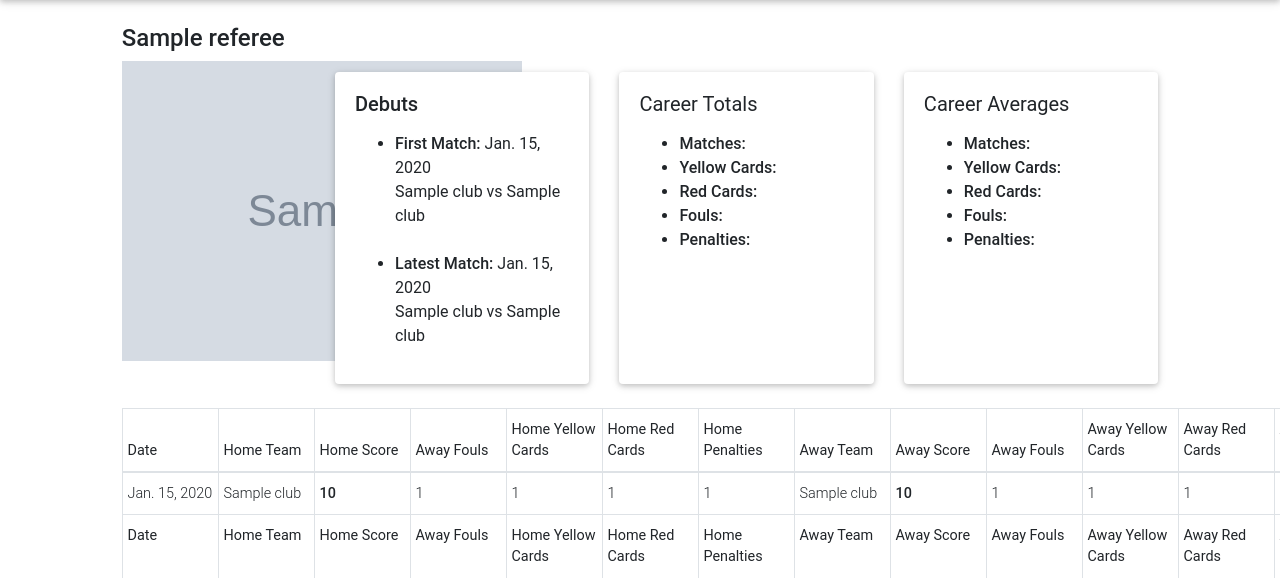
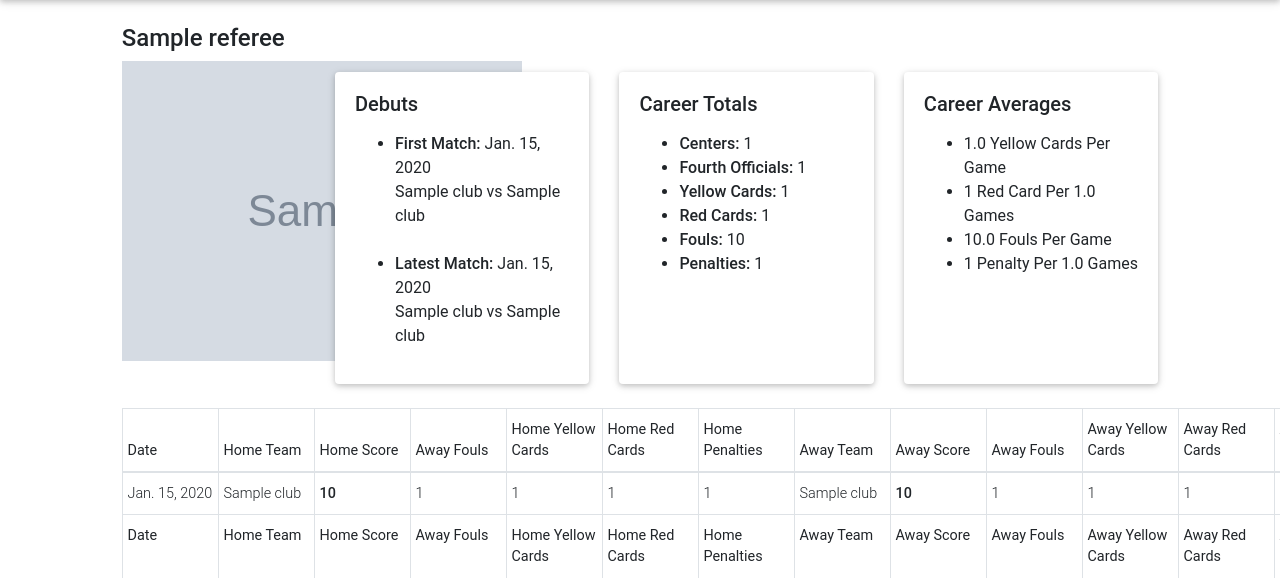
Before and after one commit to patricksudol/Soccer_Referee_DB, a Django app: page /referees/1/ in a window 1280 px wide; the page is wider, and only the part inside the window is pictured. Shown: the part 58-636 px from the top of that part. Run offline with Django 3.2, Linux system fonts and the light colour scheme; tables that the repository leaves empty hold one stand-in row (values such as "Sample post"); grey boxes marked "Sample" are stand-in pictures; some libraries are stand-ins or nearby versions.

Commit message:
Update referee panes

```diff
--- a/referee/templates/referee.html
+++ b/referee/templates/referee.html
@@ -33,28 +33,42 @@
         </div>
         <div class="card">
           <div class="card-body">
-            <h5 class="card-title">Career Totals</h5>
+            <h5 class="card-title"><strong>Career Totals</strong></h5>
             <p class="card-text">
               <ul>
-                <li><strong>Matches: </strong></li>
-                <li><strong>Yellow Cards: </strong></li>
-                <li><strong>Red Cards: </strong></li>
-                <li><strong>Fouls: </strong></li>
-                <li><strong>Penalties: </strong></li>
+                {% if career_totals.centers %}
+                <li><strong>Centers: </strong>{{ career_totals.centers }}</li>
+                <li><strong>Fourth Officials: </strong>{{ career_totals.fourths }}</li>
+                <li><strong>Yellow Cards: </strong>{{ career_totals.yellow_cards }}</li>
+                <li><strong>Red Cards: </strong>{{ career_totals.red_cards }}</li>
+                <li><strong>Fouls: </strong>{{ career_totals.fouls }}</li>
+                <li><strong>Penalties: </strong>{{ career_totals.penalties }}</li>
+                {% else %}
+                <li><strong>Total Assignments: </strong>{{ career_totals.total_assignments }}</li>
+                <br>
+                <li><strong>AR 1 Assignments: </strong>{{ career_totals.ar1 }}</li>
+                <br>
+                <li><strong>AR 2 Assignments: </strong>{{ career_totals.ar2 }}</li>
+                {% endif %}
               </ul>
             </p>
           </div>
         </div>
         <div class="card">
           <div class="card-body">
-            <h5 class="card-title">Career Averages</h5>
+            {% if career_totals.centers%}
+            <h5 class="card-title"><strong>Career Averages</strong></h5>
+            {% else %}
+            <h5 class="card-title">Most Frequently Worked With Referees</h5>
+            {% endif %}
             <p class="card-text">
               <ul>
-                <li><strong>Matches: </strong></li>
-                <li><strong>Yellow Cards: </strong></li>
-                <li><strong>Red Cards: </strong></li>
-                <li><strong>Fouls: </strong></li>
-                <li><strong>Penalties: </strong></li>
+                {% if career_totals.centers %}
+                <li>{{ career_averages.yellow_cards }} Yellow Cards Per Game</li>
+                <li>1 Red Card Per {{ career_averages.red_cards }} Games</li>
+                <li>{{ career_averages.fouls }} Fouls Per Game</li>
+                <li>1 Penalty Per {{ career_averages.penalties }} Games</li>
+                {% endif %}
               </ul>
             </p>
           </div>
--- a/referee/views.py
+++ b/referee/views.py
@@ -1,6 +1,11 @@
-from django.shortcuts import render, HttpResponse
+from django.db.models import Sum
+from django.shortcuts import render
 
+from organization.models.match import Match
 from referee.models.referee import Referee
+from sanction.models.card import YellowCard, RedCard
+from sanction.models.penalty import Penalty
+
 
 def referees(request):
     context = {}
@@ -34,29 +39,45 @@ def referee_bio(request, referee_id):
     matches = referee.all_assignments.all().order_by('match_date')
     context = {}
 
+    is_referee = bool(referee.referee_matches.count())
 
-    career_totals = {
-        'matches': matches.count(),
-        'yellow_cards': '',
-        'red_cards': '',
-        'fouls': '',
-        'penalties': ''
-    }
+    if is_referee:
+        career_totals = {
+            'centers': referee.referee_matches.count(),
+            'fourths': referee.fourth_official_matches.count(),
+            'yellow_cards': YellowCard.objects.filter(referee=referee).count(),
+            'red_cards': RedCard.objects.filter(referee=referee).count(),
+            'fouls': Match.objects.filter(referee=referee).aggregate(Sum('total_fouls'))['total_fouls__sum'],
+            'penalties': Penalty.objects.filter(referee=referee).count()
+        }
+    else:
+        career_totals = {
+            'total_assignments': referee.ar_assignments.count(),
+            'ar1': referee.ar1_matches.count(),
+            'ar2': referee.ar2_matches.count()
+        }
+
+    if is_referee:
+        career_averages = {
+            'yellow_cards': round(career_totals['yellow_cards'] / referee.referee_matches.count(), 2),
+            'red_cards': round(referee.referee_matches.count() / career_totals['red_cards'], 2),
+            'fouls': round(career_totals['fouls'] / referee.referee_matches.count(), 2),
+            'penalties': round(referee.referee_matches.count() / career_totals['penalties'], 2)
+        }
+    else:
+        career_averages = {
+            'yellow_cards': 0,
+            'red_cards': 0,
+            'fouls': 0,
+            'penalties': 0
+        }
+
+    print(career_averages['yellow_cards'])
 
     context['referee'] = referee
     context['matches'] = matches
     context['first_match'] = matches.first()
     context['last_match'] = matches.last()
+    context['career_totals'] = career_totals
+    context['career_averages'] = career_averages
     return render(request, 'referee.html', context)
-
-"""
-matches
-Yellow Card Count
-Red Card Count
-Y Card / game
-R Card / game
-foul count
-foul / game
-penalties count
-penalty / game
-"""
```
